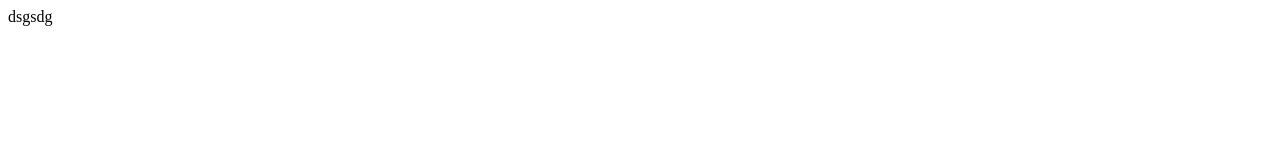
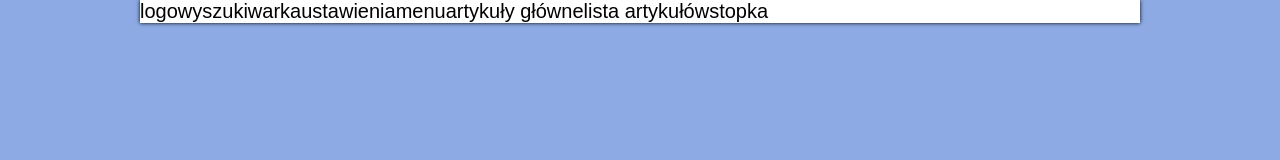
Before and after one commit to KarolFilas/Flexbox-trening, a plain HTML site: page index.html in a window 1280 px wide. Drawn offline with Linux system fonts and the light colour scheme.

Commit message:
structure

```diff
--- a/index.html
+++ b/index.html
@@ -5,11 +5,28 @@
     <meta charset="UTF-8">
     <meta http-equiv="X-UA-Compatible" content="IE=edge">
     <meta name="viewport" content="width=device-width, initial-scale=1.0">
-    <title>Document</title>
+    <title>Flexbox - trening</title>
+    <link rel="stylesheet" href="/css/main.css">
 </head>
 
 <body>
-    dsgsdg
+
+    <div class="wrapper">
+
+        <div class="logo">logo</div>
+        <form action="/" class="search">wyszukiwarka</form>
+        <div class="settings">ustawienia</div>
+        <nav class="menu">menu</nav>
+        <section class="main-articles">artykuły główne</section>
+        <section class="artilce-list">lista artykułów</section>
+        <footer class="footer">stopka</footer>
+
+
+
+
+
+    </div>
+
 </body>
 
 </html>
--- /dev/null
+++ b/sass/main.scss
@@ -0,0 +1,35 @@
+@import url('https://fonts.googleapis.com/css2?family=PT+Sans:wght@400;700&family=Roboto:wght@400;700&display=swap');
+
+$main-color:#8daae5;
+$default-font: arial,
+sans-serif;
+$special-font: 'pt sans',
+'roboto',
+arial,
+sans-serif;
+
+* {
+    margin: 0;
+    padding: 0;
+    box-sizing: border-box;
+}
+
+html {
+    font-size: 10px;
+    background-color: $main-color;
+    font-family: $default-font
+}
+
+.wrapper {
+    //kontener
+    display: flex;
+    flex-wrap: wrap;
+
+    //pozycja
+    max-width: 1000px;
+    margin: 0 auto;
+    //wygląd
+    font-size: 2rem;
+    background-color: #fff;
+    box-shadow: 0 0 4px 0 #000;
+}
```
Also changed, not shown: css/main.css (added), 1 other file.
